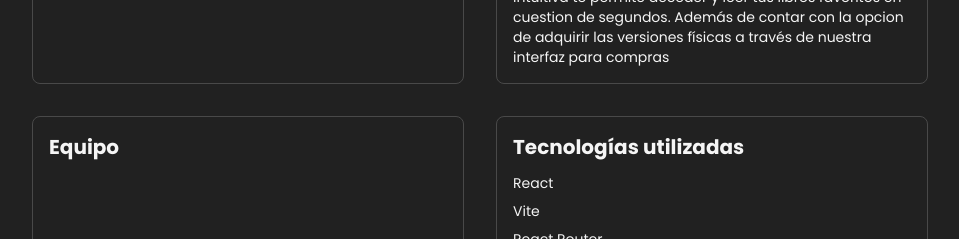
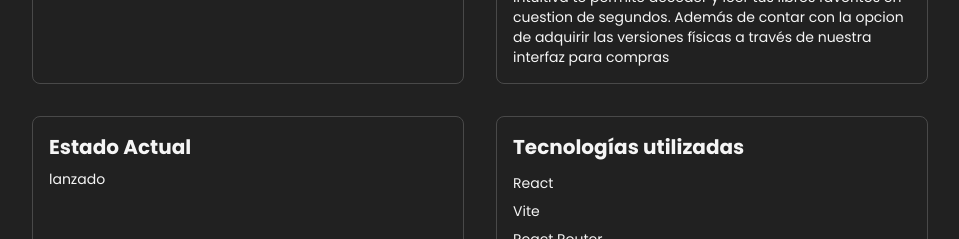
Before and after one commit to jeanTULF/portafolio-v2, a React (Vite) app: page /project/1 in a window 1280 px wide. Shown: the part 1360-1599 px from the top of the page, without its empty margins (160-1119 px from the left). Built offline with nearby package versions, Linux system fonts and the light colour scheme.

Commit message:
Fix: cambios en ruta de certificados, cambios de estilo para svg, adición de Estado actual en proyectos

```diff
--- a/src/components/Profile/ProfileTec.jsx
+++ b/src/components/Profile/ProfileTec.jsx
@@ -50,7 +50,7 @@ return (
                     </li>
                     <li className="slide">
                         <svg xmlns="http://www.w3.org/2000/svg" width={48} height={48} viewBox="0 0 24 24">
-                            <g fill="none" stroke="currentColor" strokeLinecap="round" strokeLinejoin="round" strokeWidth={2}>
+                            <g fill="none" stroke="#f5f5f5" strokeLinecap="round" strokeLinejoin="round" strokeWidth={2}>
                                 <path d="M4 22h14a2 2 0 0 0 2-2V7l-5-5H6a2 2 0 0 0-2 2v4"></path>
                                 <path d="M14 2v4a2 2 0 0 0 2 2h4M4 12a1 1 0 0 0-1 1v1a1 1 0 0 1-1 1a1 1 0 0 1 1 1v1a1 1 0 0 0 1 1m4 0a1 1 0 0 0 1-1v-1a1 1 0 0 1 1-1a1 1 0 0 1-1-1v-1a1 1 0 0 0-1-1"></path>
                             </g>
@@ -109,7 +109,7 @@ return (
                     </li>
                     <li className="slide">
                         <svg xmlns="http://www.w3.org/2000/svg" width={48} height={48} viewBox="0 0 24 24">
-                            <g fill="none" stroke="currentColor" strokeLinecap="round" strokeLinejoin="round" strokeWidth={2}>
+                            <g fill="none" stroke="#f5f5f5" strokeLinecap="round" strokeLinejoin="round" strokeWidth={2}>
                                 <path d="M4 22h14a2 2 0 0 0 2-2V7l-5-5H6a2 2 0 0 0-2 2v4"></path>
                                 <path d="M14 2v4a2 2 0 0 0 2 2h4M4 12a1 1 0 0 0-1 1v1a1 1 0 0 1-1 1a1 1 0 0 1 1 1v1a1 1 0 0 0 1 1m4 0a1 1 0 0 0 1-1v-1a1 1 0 0 1 1-1a1 1 0 0 1-1-1v-1a1 1 0 0 0-1-1"></path>
                             </g>
--- a/src/data/card.json
+++ b/src/data/card.json
@@ -16,7 +16,8 @@
     "extDescription": "Libralia es una página web para lectura de libros digitales, totalmente gratis y sin necesidad de registrarse o iniciar sesión.Con una interfaz sencilla e intuitiva te permite acceder y leer tus libros favoritos en cuestion de segundos. Además de contar con la opcion de adquirir las versiones físicas a través de nuestra interfaz para compras",
     "deploy": "https://libralia.vercel.app",
     "repo": "https://github.com/No-Country/s14-14-n-java",
-    "highlight": "MVP realizado durante mi segunda instancia dentro de No Country en el que tuve la oportunidad de co-liderar el desarrollo de parte del equipo front-end. Adquirí experiencia significativa en el uso de React y apliqué el uso de React Flowbite, así como en la integración de API mediante Axios."
+    "highlight": "MVP realizado durante mi segunda instancia dentro de No Country en el que tuve la oportunidad de co-liderar el desarrollo de parte del equipo front-end. Adquirí experiencia significativa en el uso de React y apliqué el uso de React Flowbite, así como en la integración de API mediante Axios.",
+    "state": "lanzado"
   },
   {
     "id": 2,
@@ -34,7 +35,8 @@
     "extDescription": "(Versión en movil al momento) Hiupy simplifica la gestión de tu cocina al ofrecerte herramientas intuitivas para organizar tu inventario y planificar comidas deliciosas. Con Hiupy, puedes mantener un inventario completo de tus alimentos y productos de cocina, asegurándote de saber siempre lo que tienes a mano. Además, recibirás recomendaciones personalizadas de recetas basadas en los ingredientes que tienes disponibles en tu inventario, así como en tus preferencias alimentarias y restricciones dietéticas. Hiupy también te permite crear listas de compras inteligentes para que nunca te falten los ingredientes esenciales que necesitas para tus recetas. Descubre una forma más eficiente y creativa de cocinar con Hiupy!",
     "deploy": "https://hiupy.vercel.app",
     "repo": "https://github.com/No-Country/c16-04-m-node-react",
-    "highlight": "Durante el desarrollo de Hiupy, adquirí conocimientos avanzados sobre conexiones con API, uso de endpoints y comunicación efectiva con el equipo de back-end. Además, di mis primeros pasos en el uso de Tailwind CSS para crear una interfaz moderna y funcional. Esta experiencia me permitió ampliar mis habilidades y aplicarlas en un entorno de desarrollo práctico y colaborativo. Por ahora la app se sigue desarrollando para sus versiones de escritorio y tablets"
+    "highlight": "Durante el desarrollo de Hiupy, adquirí conocimientos avanzados sobre conexiones con API, uso de endpoints y comunicación efectiva con el equipo de back-end. Además, di mis primeros pasos en el uso de Tailwind CSS para crear una interfaz moderna y funcional. Esta experiencia me permitió ampliar mis habilidades y aplicarlas en un entorno de desarrollo práctico y colaborativo. Por ahora la app se sigue desarrollando para sus versiones de escritorio y tablets",
+    "state": "lanzado"
   },
   {
     "id": 3,
@@ -52,7 +54,8 @@
     "extDescription": "Org nace con la misión de facilitar la gestión del personal con una interfaz moderna e intuitiva. Desarrollado como parte de mi formación en Alura Latam, este proyecto se enfoca en revisar los conceptos fundamentales de React Js de una manera práctica. Con Org, podrás llevar un control eficiente del personal, todo ello con una experiencia de usuario diseñada para simplificar tus tareas diarias.",
     "deploy": "https://org-jeantulf.vercel.app",
     "repo": "https://github.com/jeanTULF/org",
-    "highlight": "Durante el desarrollo de Org, profundicé en el manejo de estados, useEffect y el concepto del DOM en React. Esta experiencia me permitió aplicar de manera práctica los conceptos aprendidos en mi formación en Alura Latam y mejorar mi comprensión de React en proyectos reales."
+    "highlight": "Durante el desarrollo de Org, profundicé en el manejo de estados, useEffect y el concepto del DOM en React. Esta experiencia me permitió aplicar de manera práctica los conceptos aprendidos en mi formación en Alura Latam y mejorar mi comprensión de React en proyectos reales.",
+    "state": "lanzado"
   },
   {
     "id": 4,
@@ -71,7 +74,8 @@
     "extDescription": "AluraGeek es un ecommerce diseñado para aplicar y demostrar el uso efectivo de operaciones CRUD en el frontend y reforzar conceptos de responsividad con CSS vanilla",
     "deploy": "https://alurageek-shop.vercel.app",
     "repo": "https://github.com/jeanTULF/alurageek",
-    "highlight": "Desarrollado con javascript como parte de un reto de Alura Latam, aprendí el manejo de C.R.U.D básico y llamado a Endpoints"
+    "highlight": "Desarrollado con javascript como parte de un reto de Alura Latam, aprendí el manejo de C.R.U.D básico y llamado a Endpoints",
+    "state": "lanzado"
   },
   {
     "id": 5,
@@ -89,7 +93,8 @@
     "extDescription": "Primera versión de mi portafolio desarrollado durante el curso de Alura Latam",
     "deploy": "https://portafolio-jeantulf.vercel.app",
     "repo": "https://github.com/jeanTULF/Portafolio",
-    "highlight": "Realizado como un reto de parte del programa One Next Education, es la primera versión en donde apliqué conceptos como validación de formularios con javascript"
+    "highlight": "Realizado como un reto de parte del programa One Next Education, es la primera versión en donde apliqué conceptos como validación de formularios con javascript",
+    "state": "lanzado"
   },
   {
     "id": 6,
@@ -107,6 +112,7 @@
     "extDescription": "Reto de lógica desarrollado durante el curso de Alura Latam",
     "deploy": "https://jeantulf.github.io/encriptadorBasico/",
     "repo": "https://github.com/jeanTULF/encriptadorBasico",
-    "highlight": "Apliqué los primeros pasos para entender el funcionamiento de media queries con css"
+    "highlight": "Apliqué los primeros pasos para entender el funcionamiento de media queries con css",
+    "state": "lanzado"
   }
 ]
--- a/src/data/expirience.json
+++ b/src/data/expirience.json
@@ -3,12 +3,12 @@
       "logo": "/assets/images/nclogo.png",
       "description": "A través de No Country, pude tomar una experiencia enriquecedora y gratificante. Trabajar en un equipo multidisciplinario para desarrollar una aplicación integral como Hiupy, un inventario de comida me permitió aplicar y mejorar mis habilidades de desarrollo de software, así como mi capacidad para colaborar de manera efectiva con otros profesionales. Actualmente me encuentro desarrollando un segundo proyecto que tiene por nombre: Libralia",
       "url": "https://www.nocountry.tech",
-      "certificate": "/src/documents/Jean-NoCountry.pdf"
+      "certificate": "/documents/Jean-NoCountry.pdf"
     },
     {
       "logo": "/assets/images/aluralogo.png",
       "description": "Después de estudiar Front-End en Alura, experimenté un aprendizaje práctico y profundo. Los videos de alta calidad y los ejercicios prácticos me permitieron dominar los fundamentos del desarrollo web. La comunidad activa en la plataforma brindó apoyo y colaboración. Al completar el curso, obtuve un certificado y la oportunidad de demostrar mis habilidades en un proyecto final evaluado, preparándome para desafíos reales en mi carrera como desarrollador web.",
       "url": "https://www.aluracursos.com",
-      "certificate":"/src/documents/Jean-Marcos-Polo-Parker-Programa-ORACLE-ONE.pdf"
+      "certificate":"/documents/Jean-Marcos-Polo-Parker-Programa-ORACLE-ONE.pdf"
     }
   ]
--- a/src/pages/ViewProject.jsx
+++ b/src/pages/ViewProject.jsx
@@ -7,14 +7,14 @@ export const ViewProject = () => {
 
     const { id } = useParams();
     const selectedProject = dataCard.find((item) => item.id === parseInt(id));
-    const { alt, img, title, extDescription, deploy, repo, highlight } = selectedProject;
+    const { alt, img, title, extDescription, deploy, repo, highlight, state } = selectedProject;
 
 return (
         <>
             <nav className="fixed p-6 md:p-10 z-50">
                 <NavLink
                 to="/"
-                className="flex gap-4 border-transparent px-5 py-3 md:p-3 rounded-xl items-center text-textDark dark:text-textDark text-sm font-semibold bg-gradient-to-b from-darkCardGradient-primary to-darkCardGradient-secondary dark:bg-gradient-to-b dark:from-darkCardGradient-primary dark:to-darkCardGradient-secondary dark:border dark:border-borderDark transform transition duration-300 hover:scale-110 ">
+                className="flex gap-4 border-transparent px-5 py-3 md:p-3 rounded-xl items-center text-textDark text-sm font-semibold bg-gradient-to-b from-darkCardGradient-primary to-darkCardGradient-secondary  transform transition duration-300 hover:scale-110 ">
                     <svg stroke="currentColor" fill="currentColor" strokeWidth="0" viewBox="0 0 16 16" height="1em" width="1em" xmlns="http://www.w3.org/2000/svg">
                         <path fillRule="evenodd" clipRule="evenodd" d="M7 3.093l-5 5V8.8l5 5 .707-.707-4.146-4.147H14v-1H3.56L7.708 3.8 7 3.093z"></path>
                     </svg>
@@ -22,14 +22,14 @@ return (
                 </NavLink>
             </nav>
             <div className="bg-gradient-to-b from-primaryDark to-primaryDark
-                w-full h-full dark:bg-gradient-to-b dark:from-primaryDark dark:to-primaryDark flex flex-col items-center">
+                w-full h-full flex flex-col items-center">
                     <section className="flex flex-col items-center gap-6 py-[200px]">
-                        <h1 className="text-textDark font-semibold text-3xl lg:text-5xl dark:text-textDark">{title}</h1>
+                        <h1 className="text-textDark font-semibold text-3xl lg:text-5xl">{title}</h1>
                         <img src={img} alt={alt} className="w-[90vw] max-w-[50rem] drop-shadow-md"/>
                             <div className="flex mt-24 gap-x-20">
                                 <Button href={deploy} target="_blank" className="
                                 bg-gradient-to-b from-buttonDark to-buttonDark
-                                text-white transform transition duration-300 hover:scale-110 dark:from-buttonDark dark:to-buttonDark dark:text-white">
+                                text-white transform transition duration-300 hover:scale-110">
                                     Ver Demo
                                 </Button>
                                 <Button href={repo} target="_blank" className="transparent transform transition duration-300 hover:scale-110 dark:bg-none dark:text-white">
@@ -39,32 +39,32 @@ return (
                     </section>
                     <section className="max-w-4xl mx-auto w-[90vw] grid lg:grid-cols-2 gap-8 px">
                         <div className="p-4 border border-borderDark rounded-lg dark:border-borderDark">
-                            <h2 className="text-xl text-textDark font-bold mb-2 dark:text-textDark">Mi rol</h2>
-                            <p className="text-textDark font-normal dark:text-textDark">FrontEnd</p>
+                            <h2 className="text-xl text-textDark font-bold mb-2">Mi rol</h2>
+                            <p className="text-textDark font-normal">FrontEnd</p>
                         </div>
                         <div className="p-4 border border-borderDark rounded-lg dark:border-borderDark">
-                            <h2 className="text-xl text-textDark font-bold mb-2 dark:text-textDark">Resumen</h2>
-                            <p className="text-sm text-textDark dark:text-textDark">{extDescription}</p>
+                            <h2 className="text-xl text-textDark font-bold mb-2">Resumen</h2>
+                            <p className="text-sm text-textDark">{extDescription}</p>
                         </div>
                         <div className="p-4 border border-borderDark rounded-lg dark:border-borderDark">
-                            <h2 className="text-xl text-textDark font-bold mb-2 dark:text-textDark">Equipo</h2>
-                            <p></p>
+                            <h2 className="text-xl text-textDark font-bold mb-2">Estado Actual</h2>
+                            <p className="text-sm text-textDark">{state}</p>
                         </div>
                         <div className="p-4 border border-borderDark rounded-lg dark:border-borderDark">
-                            <h2 className="text-xl text-textDark font-bold mb-2 dark:text-textDark">Tecnologías utilizadas</h2>
+                            <h2 className="text-xl text-textDark font-bold mb-2">Tecnologías utilizadas</h2>
                             {selectedProject.tecnologies.map((tecno, index) => {
                                 return(
                                 <ul key={index} className="flex flex-col">
-                                    <li className="text-sm text-textDark my-1 dark:text-textDark">{tecno}</li>
+                                    <li className="text-sm text-textDark my-1">{tecno}</li>
                                 </ul>
                                 )
                             })}
                         </div>
                     </section>
                     <section className="flex flex-col items-center gap-6 my-[200px] rounded-xl bg-gradient-to-b from-darkCardGradient-primary to-darkCardGradient-secondary dark:bg-gradient-to-b dark:from-darkCardGradient-primary dark:to-darkCardGradient-secondary dark:border-borderDark max-w-[864px] w-[90vw] p-12">
-                        <h2 className="text-textDark font-semibold text-2xl dark:text-textDark">Puntos destacados</h2>
-                        <p className="text-textDark text-sm md:text-base dark:text-textDark">{highlight}</p>
-                            <h3 className="text-textDark font-semibold text-2xl dark:text-textDark">Capturas</h3>
+                        <h2 className="text-textDark font-semibold text-2xl">Puntos destacados</h2>
+                        <p className="text-textDark text-sm md:text-base">{highlight}</p>
+                            <h3 className="text-textDark font-semibold text-2xl">Capturas</h3>
                             <ul className="flex flex-col gap-5 drop-shadow-md list-none">
                                     {selectedProject.screenshots.map((img, index) => {
                                         return(
```
Also changed, not shown: 2 other files (tests, documents, lock files or other folders).
